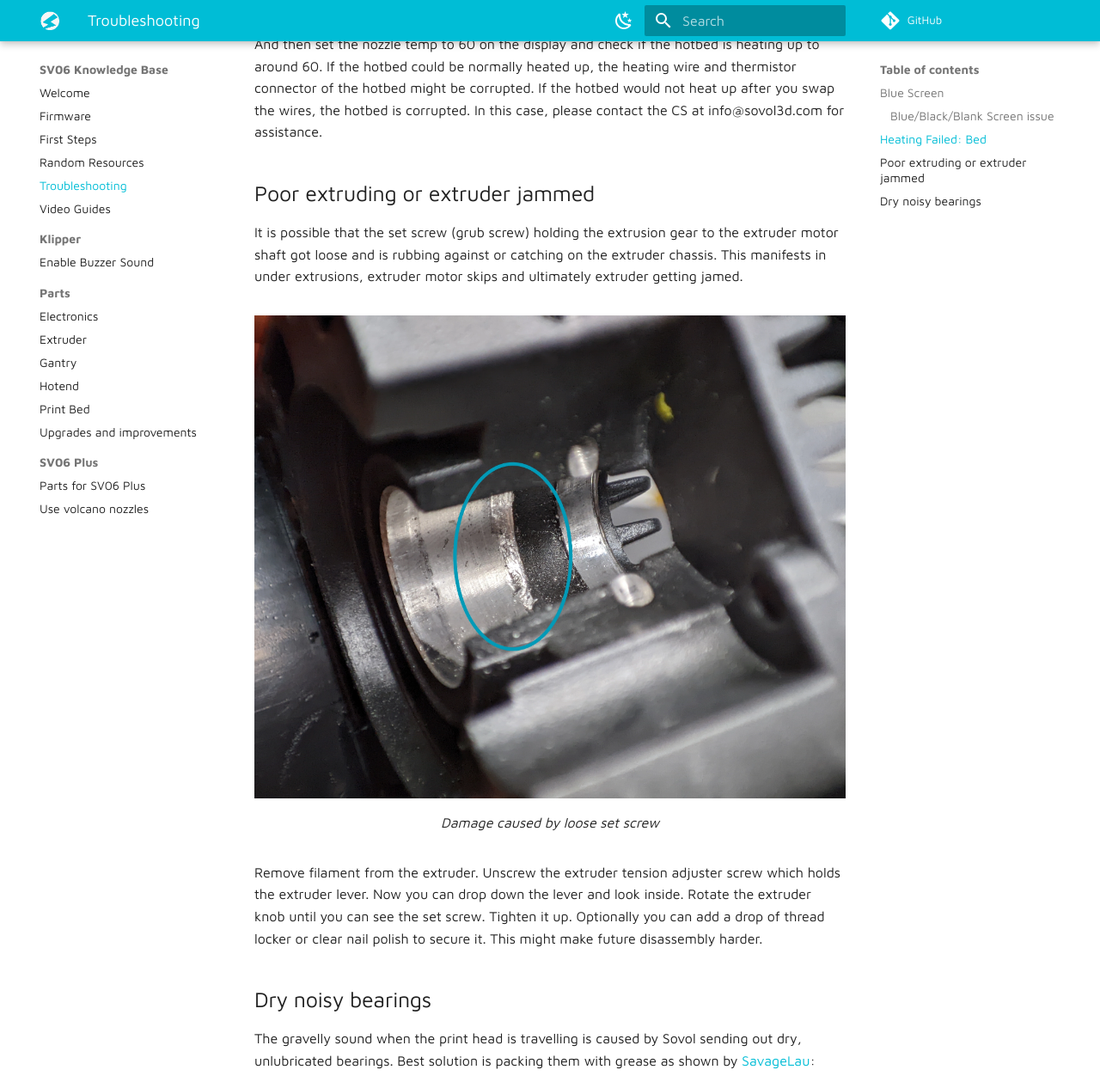
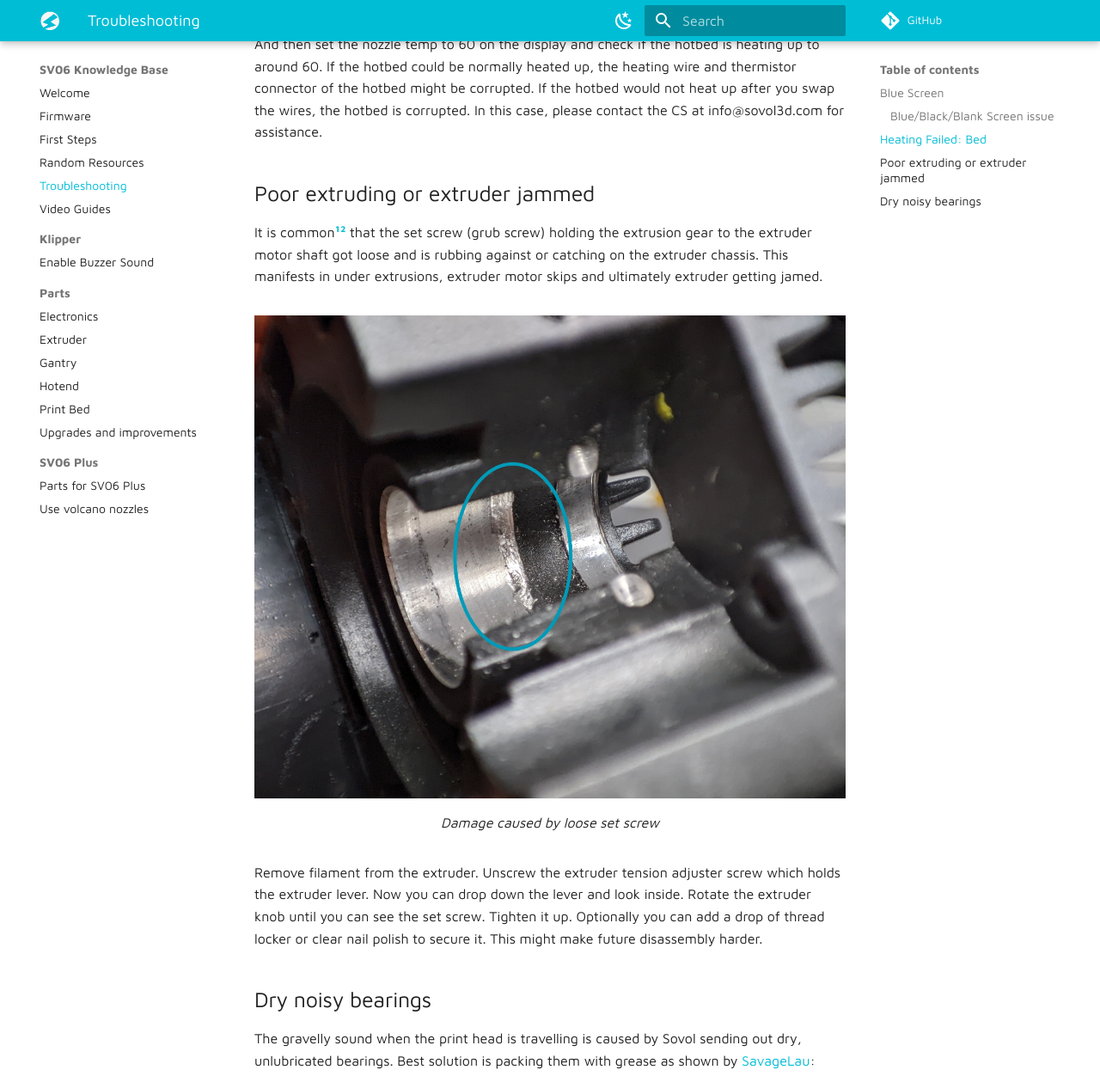
Before and after one commit to blakadder/sv06, an MkDocs documentation site: the page built from docs/troubleshooting.md, in a window 1280 px wide and 1400 px high, scrolled down 2585 px, cut to the strip 0-1259 px from the top of the window. Shown: the whole strip at 86% size. Built offline with MkDocs 1.6.1 and Material for MkDocs 9.7.7, drawn with Linux system fonts in a browser that asks for light colours; comment, search, counter and statistics services are not loaded.

Commit message:
Update troubleshooting.md

```diff
--- a/docs/troubleshooting.md
+++ b/docs/troubleshooting.md
@@ -37,7 +37,7 @@
 
 ## Poor extruding or extruder jammed
 
-It is possible that the set screw (grub screw) holding the extrusion gear to the extruder motor shaft got loose and is rubbing against or catching on the extruder chassis. This manifests in under extrusions, extruder motor skips and ultimately extruder getting jamed.
+It is common[^1][^2] that the set screw (grub screw) holding the extrusion gear to the extruder motor shaft got loose and is rubbing against or catching on the extruder chassis. This manifests in under extrusions, extruder motor skips and ultimately extruder getting jamed.
 
 <figure markdown>
   ![Grub screw loose damage](/images/troubleshooting/loosesetscrew.webp)
@@ -51,3 +51,6 @@
 The gravelly sound when the print head is travelling is caused by Sovol sending out dry, unlubricated bearings. Best solution is packing them with grease as shown by [SavageLau](https://www.youtube.com/@SavageLau):
 
 <iframe width="560" height="315" src="https://www.youtube-nocookie.com/embed/lUvaA4fJWH0" title="YouTube video player" frameborder="0" allow="accelerometer; autoplay; clipboard-write; encrypted-media; gyroscope; picture-in-picture; web-share" allowfullscreen></iframe>
+
+[^1]: [Source]([https://www.reddit.com/r/Sovol/comments/1144lhc/solved_sv06_gear_stuck/](https://www.reddit.com/r/Sovol/comments/12bewzn/sv06_psa_check_your_extruder_and_apply/))
+[^2]: [Source](https://www.reddit.com/r/Sovol/comments/1144lhc/solved_sv06_gear_stuck/)
```
